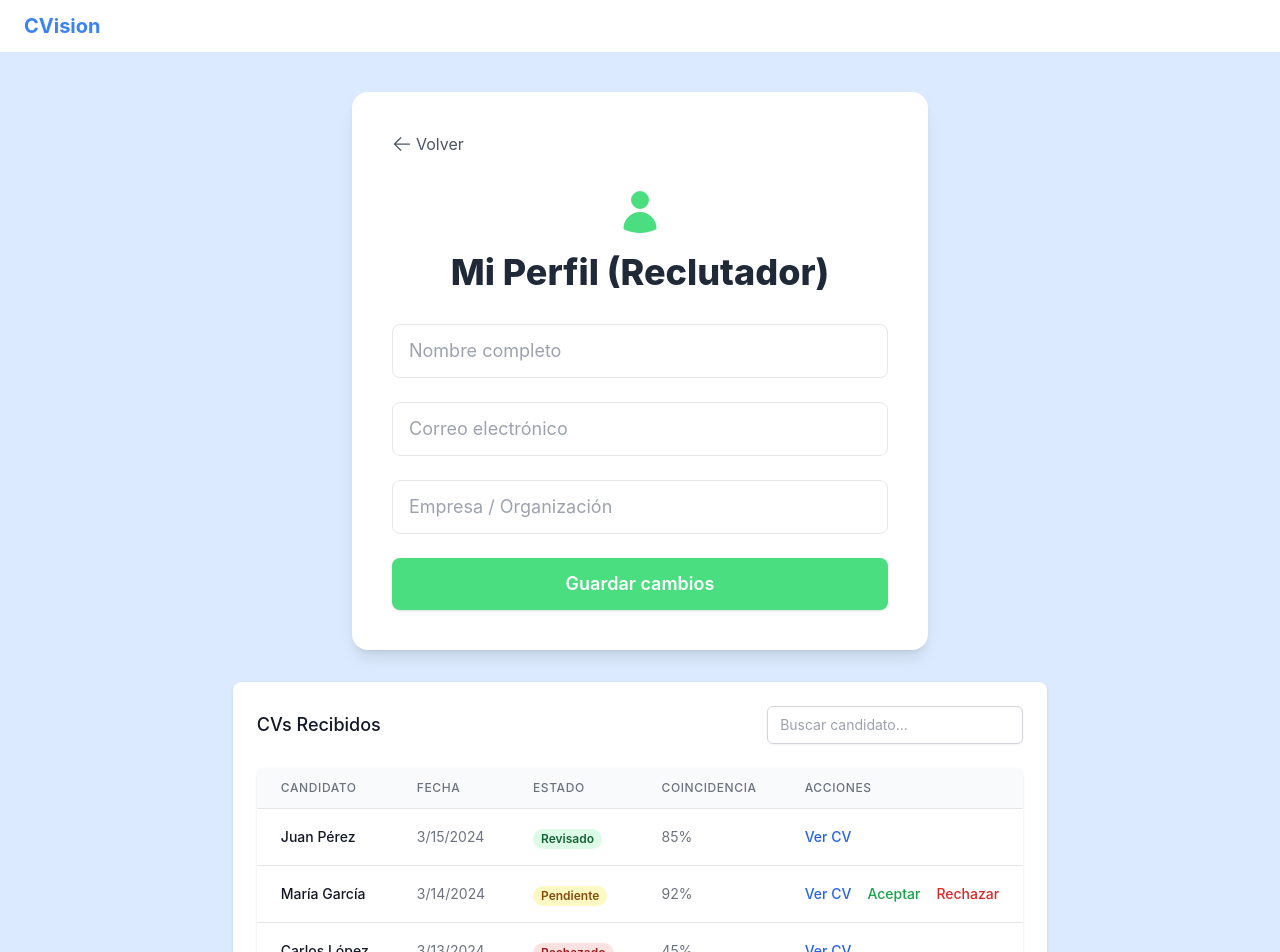
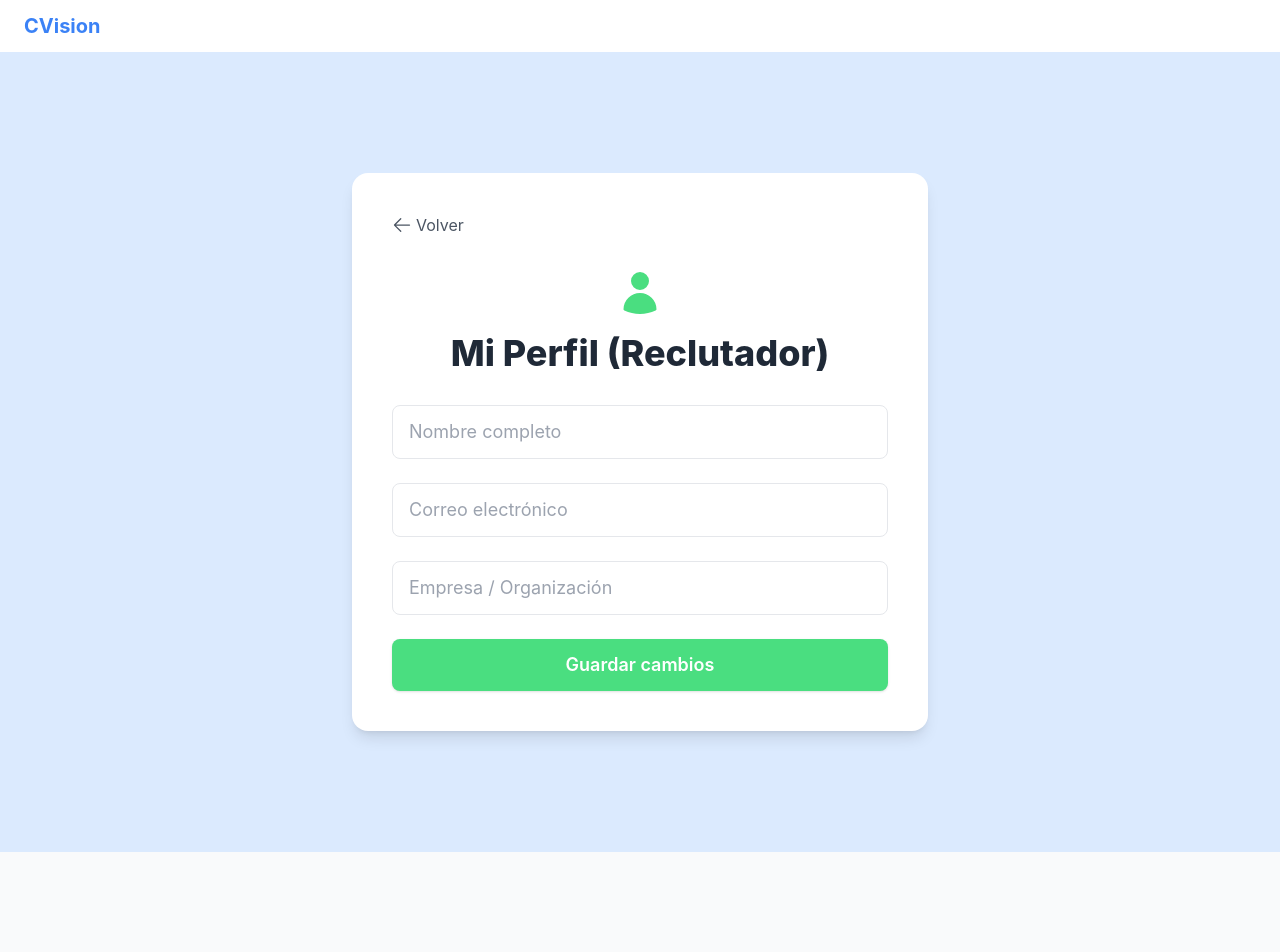
Before and after one commit to Cv-Vision/CVision-Frontend, a React (Vite) app: page /perfil-reclutador in a window 1280 px wide. Shown: the top 952 px of the page. After the commit the page ends 852 px from the top, so only its background shows below. Built offline with nearby package versions, Linux system fonts and the light colour scheme; no server answers.

Commit message:
removed mock cvs in profile page

```diff
--- a/src/pages/recruiter/Profile.tsx
+++ b/src/pages/recruiter/Profile.tsx
@@ -2,14 +2,6 @@ import React, { useState } from 'react';
 import { useAuth } from '../../context/AuthContext.tsx';
 import { UserIcon } from '@heroicons/react/24/solid';
 import BackButton from '@/components/BackButton';
-
-interface ReceivedCV {
-  id: string;
-  candidateName: string;
-  date: string;
-  status: 'pending' | 'reviewed' | 'rejected';
-  matchScore: number;
-}
 
 export function RecruiterProfile() {
   const { user } = useAuth();
@@ -17,42 +9,12 @@ export function RecruiterProfile() {
   const [name, setName] = useState(user?.name || '');
   const [email, setEmail] = useState(user?.email || '');
   const [company, setCompany] = useState(user?.company || '');
-  const [searchQuery, setSearchQuery] = useState('');
-
-  // Mock received CVs data
-  const receivedCVs: ReceivedCV[] = [
-    {
-      id: '1',
-      candidateName: 'Juan Pérez',
-      date: '2024-03-15',
-      status: 'reviewed',
-      matchScore: 85,
-    },
-    {
-      id: '2',
-      candidateName: 'María García',
-      date: '2024-03-14',
-      status: 'pending',
-      matchScore: 92,
-    },
-    {
-      id: '3',
-      candidateName: 'Carlos López',
-      date: '2024-03-13',
-      status: 'rejected',
-      matchScore: 45,
-    },
-  ];
 
   const handleSubmit = (e: React.FormEvent) => {
     e.preventDefault();
     // TODO: Implement profile update
     setIsEditing(false);
   };
-
-  const filteredCVs = receivedCVs.filter(cv =>
-    cv.candidateName.toLowerCase().includes(searchQuery.toLowerCase())
-  );
 
   return (
     <div className="min-h-screen bg-blue-100 flex flex-col items-center justify-center py-10 px-2">
@@ -95,132 +57,6 @@ export function RecruiterProfile() {
           </button>
         </form>
       </div>
-
-      <div className="bg-white shadow sm:rounded-lg mt-8">
-        <div className="px-4 py-5 sm:p-6">
-          <div className="flex justify-between items-center mb-6">
-            <h3 className="text-lg font-medium leading-6 text-gray-900">
-              CVs Recibidos
-            </h3>
-            <div className="w-64">
-              <input
-                type="text"
-                placeholder="Buscar candidato..."
-                value={searchQuery}
-                onChange={(e) => setSearchQuery(e.target.value)}
-                className="block w-full border border-gray-300 rounded-md shadow-sm py-2 px-3 focus:outline-none focus:ring-blue-500 focus:border-blue-500 sm:text-sm"
-              />
-            </div>
-          </div>
-
-          <div className="flex flex-col">
-            <div className="-my-2 overflow-x-auto sm:-mx-6 lg:-mx-8">
-              <div className="py-2 align-middle inline-block min-w-full sm:px-6 lg:px-8">
-                <div className="shadow overflow-hidden border-b border-gray-200 sm:rounded-lg">
-                  <table className="min-w-full divide-y divide-gray-200">
-                    <thead className="bg-gray-50">
-                      <tr>
-                        <th
-                          scope="col"
-                          className="px-6 py-3 text-left text-xs font-medium text-gray-500 uppercase tracking-wider"
-                        >
-                          Candidato
-                        </th>
-                        <th
-                          scope="col"
-                          className="px-6 py-3 text-left text-xs font-medium text-gray-500 uppercase tracking-wider"
-                        >
-                          Fecha
-                        </th>
-                        <th
-                          scope="col"
-                          className="px-6 py-3 text-left text-xs font-medium text-gray-500 uppercase tracking-wider"
-                        >
-                          Estado
-                        </th>
-                        <th
-                          scope="col"
-                          className="px-6 py-3 text-left text-xs font-medium text-gray-500 uppercase tracking-wider"
-                        >
-                          Coincidencia
-                        </th>
-                        <th
-                          scope="col"
-                          className="px-6 py-3 text-left text-xs font-medium text-gray-500 uppercase tracking-wider"
-                        >
-                          Acciones
-                        </th>
-                      </tr>
-                    </thead>
-                    <tbody className="bg-white divide-y divide-gray-200">
-                      {filteredCVs.map((cv) => (
-                        <tr key={cv.id}>
-                          <td className="px-6 py-4 whitespace-nowrap text-sm font-medium text-gray-900">
-                            {cv.candidateName}
-                          </td>
-                          <td className="px-6 py-4 whitespace-nowrap text-sm text-gray-500">
-                            {new Date(cv.date).toLocaleDateString()}
-                          </td>
-                          <td className="px-6 py-4 whitespace-nowrap">
-                            <span
-                              className={`px-2 inline-flex text-xs leading-5 font-semibold rounded-full ${
-                                cv.status === 'reviewed'
-                                  ? 'bg-green-100 text-green-800'
-                                  : cv.status === 'pending'
-                                  ? 'bg-yellow-100 text-yellow-800'
-                                  : 'bg-red-100 text-red-800'
-                              }`}
-                            >
-                              {cv.status === 'reviewed'
-                                ? 'Revisado'
-                                : cv.status === 'pending'
-                                ? 'Pendiente'
-                                : 'Rechazado'}
-                            </span>
-                          </td>
-                          <td className="px-6 py-4 whitespace-nowrap text-sm text-gray-500">
-                            {cv.matchScore}%
-                          </td>
-                          <td className="px-6 py-4 whitespace-nowrap text-sm font-medium">
-                            <button
-                              className="text-blue-600 hover:text-blue-900 mr-4"
-                              onClick={() => {
-                                // TODO: Implement view CV
-                              }}
-                            >
-                              Ver CV
-                            </button>
-                            {cv.status === 'pending' && (
-                              <>
-                                <button
-                                  className="text-green-600 hover:text-green-900 mr-4"
-                                  onClick={() => {
-                                    // TODO: Implement accept CV
-                                  }}
-                                >
-                                  Aceptar
-                                </button>
-                                <button
-                                  className="text-red-600 hover:text-red-900"
-                                  onClick={() => {
-                                    // TODO: Implement reject CV
-                                  }}
-                                >
-                                  Rechazar
-                                </button>
-                              </>
-                            )}
-                          </td>
-                        </tr>
-                      ))}
-                    </tbody>
-                  </table>
-                </div>
-              </div>
-            </div>
-          </div>
-        </div>
-      </div>
     </div>
   );
 }
```
